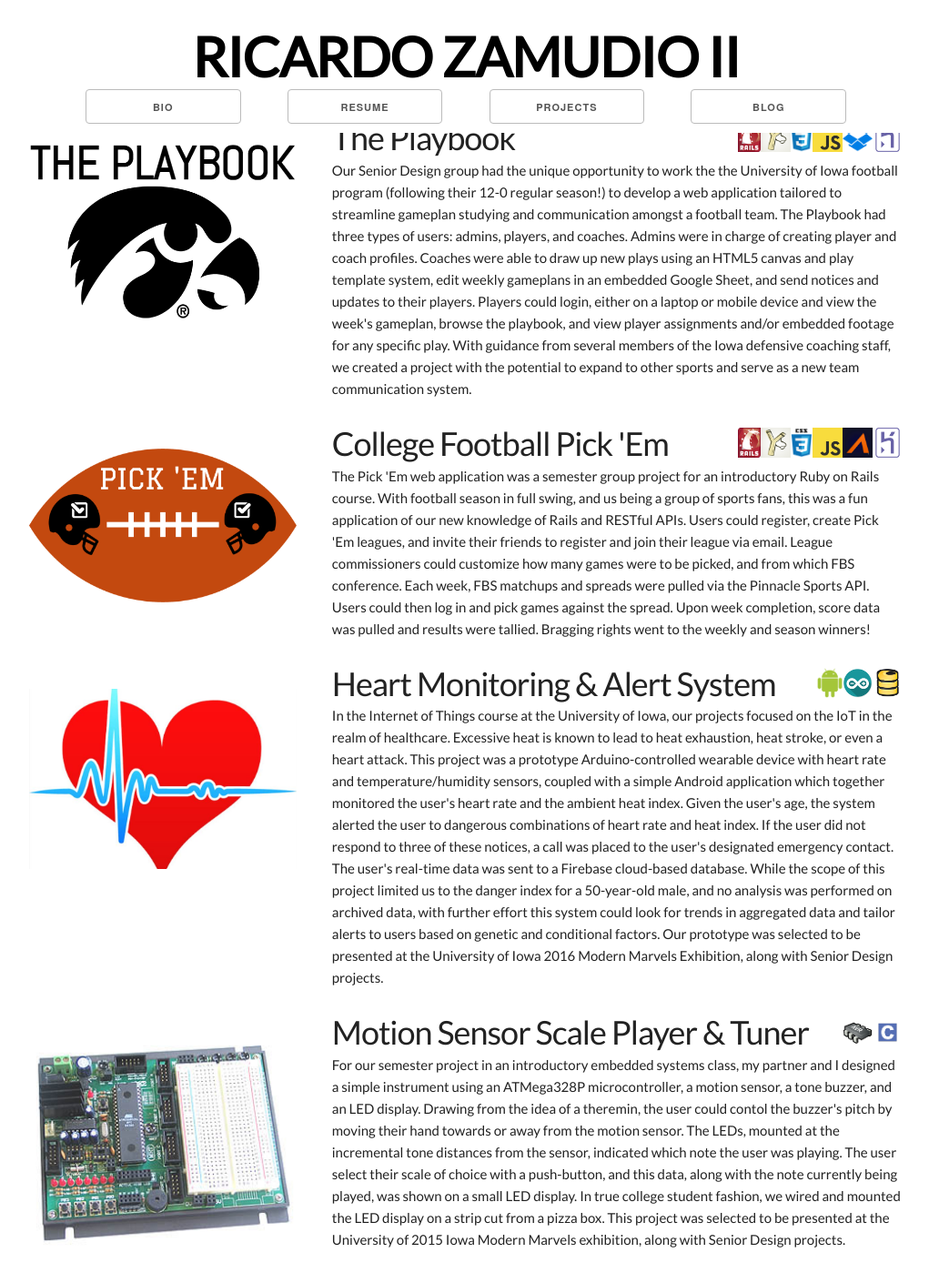
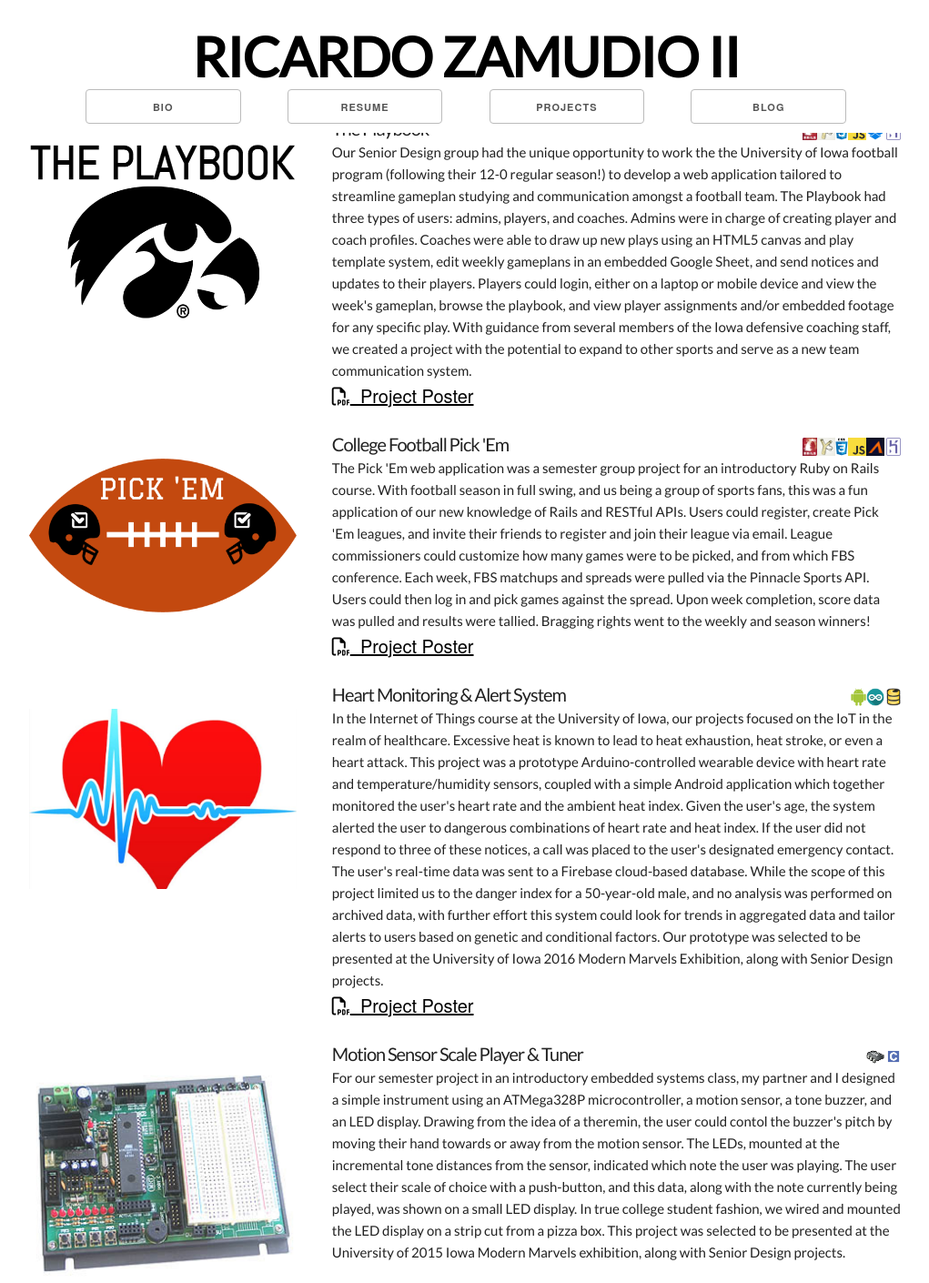
Before and after one commit to ricardozamudio/ricardozamudio.github.io, a Jekyll site: the page built from projects.html, in a window 1280 px wide. Shown: the whole page at 91% size, without its empty margins (128-1149 px from the left). Built offline with Jekyll 4.4.1, drawn with Linux system fonts in a browser that asks for light colours; nearby versions of some CDN libraries.

Commit message:
project posters, a few format fixes

```diff
--- a/_config.yml
+++ b/_config.yml
@@ -3,4 +3,3 @@ markdown: kramdown
 permalink: /blog/:year/:month/:day/:title
 baseurl: ""
 url: "https://ricardozamudio.github.io/"
-host: 0.0.0.0
--- a/_includes/picture.html
+++ b/_includes/picture.html
@@ -1,2 +1,2 @@
 
-<img src="/assets/main-pic.jpg" alt="My picture" class="img-circle" style="height:35vh;width:18vw">
+<img src="/assets/main-pic.jpg" alt="My picture" class="img-circle main-pic" style="width:100%;padding-left:7%;">
--- a/_includes/projects.html
+++ b/_includes/projects.html
@@ -3,59 +3,65 @@
 		<img src="/assets/playbook-logo.png" alt="pick em logo" style="height:10%;width:100%;padding-top:10%">
 	</div>
 	<div class="eight columns">
-		<h3 style="display:inline;">The Playbook</h3>
+		<h3 style="display:inline;" class="project-name">The Playbook</h3>
 		<img src="/assets/heroku-logo.png" class="tech-icon" alt="Heroku">
 		<img src="/assets/dropbox-logo.png" class="tech-icon" alt="Dropbox">
 		<img src="/assets/js-logo.jpg" class="tech-icon" alt="Javascript">
 		<img src="/assets/css-logo.png" class="tech-icon" alt="CSS">
 		<img src="/assets/haml-logo.png" class="tech-icon" alt="HAML">
 		<img src="/assets/ruby-on-rails-logo.png" class="tech-icon" alt="Ruby on Rails">
-		<p>
+		<p style="margin-bottom:0;">
 			Our Senior Design group had the unique opportunity to work the the University of Iowa football program (following their 12-0 regular season!) to develop a web application tailored to streamline gameplan studying and communication amongst a football team.  The Playbook had three types of users: admins, players, and coaches.  Admins were in charge of creating player and coach profiles.  Coaches were able to draw up new plays using an HTML5 canvas and play template system, edit weekly gameplans in an embedded Google Sheet, and send notices and updates to their players.  Players could login, either on a laptop or mobile device and view the week's gameplan, browse the playbook, and view player assignments and/or embedded footage for any specific play.  With guidance from several members of the Iowa defensive coaching staff, we created a project with the potential to expand to other sports and serve as a new team communication system.
 		</p>
-
+		<a href="/assets/playbook-poster.pdf" style="color:black;font-size:20px;"><i class="fa fa-file-pdf-o" style="font-size:20px" aria-hidden="true"></i>&nbsp;&nbsp;Project Poster</a>
+	</div>
 </div>
+<br />
 <div class="row">
 	<div class="four columns">
 		<img src="/assets/pickem-logo.png" alt="pick em logo" style="height:10%;width:100%;padding-top:10%">
 	</div>
 	<div class="eight columns">
-		<h3 style="display:inline;">College Football Pick 'Em</h3>
+		<h3 style="display:inline;" class="project-name">College Football Pick 'Em</h3>
 		<img src="/assets/heroku-logo.png" class="tech-icon" alt="Heroku">
 		<img src="/assets/pinnacle-sports-logo.png" class="tech-icon" alt="Pinnacle Sports">
 		<img src="/assets/js-logo.jpg" class="tech-icon" alt="Javascript">
 		<img src="/assets/css-logo.png" class="tech-icon" alt="CSS">
 		<img src="/assets/haml-logo.png" class="tech-icon" alt="HAML">
 		<img src="/assets/ruby-on-rails-logo.png" class="tech-icon" alt="Ruby on Rails">
-		<p>
+		<p style="margin-bottom:0;">
 			The Pick 'Em web application was a semester group project for an introductory Ruby on Rails course.  With football season in full swing, and us being a group of sports fans, this was a fun application of our new knowledge of Rails and RESTful APIs.  Users could register, create Pick 'Em leagues, and invite their friends to register and join their
 			league via email.  League commissioners could customize how many games were to be picked, and from which FBS conference.  Each week, FBS matchups and spreads were pulled via the Pinnacle Sports API.  Users could then log in and pick games against the spread.  Upon week completion, score data was pulled and results were tallied.  Bragging rights went to the weekly and season winners!
 		</p>
+		<a href="/assets/pickem-poster.pdf" style="color:black;font-size:20px;"><i class="fa fa-file-pdf-o" style="font-size:20px" aria-hidden="true"></i>&nbsp;&nbsp;Project Poster</a>
 	</div>
 </div>
+<br />
 <div class="row">
 	<div class="four columns">
 		<img src="/assets/heart-logo.jpg" alt="heart monitor logo" style="height:10%;width:100%;padding-top:10%">
 	</div>
 	<div class="eight columns">
-		<h3 style="display:inline;">Heart Monitoring &amp; Alert System</h3>
+		<h3 style="display:inline;" class="project-name">Heart Monitoring &amp; Alert System</h3>
 		<img src="/assets/firebase-logo.png" class="tech-icon" alt="Firebase">
 		<img src="/assets/arduino-logo.png" class="tech-icon" alt="Arduino">
 		<img src="/assets/android-logo.png" class="tech-icon" alt="Android">
-		<p>
+		<p style="margin-bottom:0;">
 			In the Internet of Things course at the University of Iowa, our projects focused on the IoT in the realm of healthcare.  Excessive heat is known to lead to heat exhaustion, heat stroke, or even a heart attack.  This project was a prototype Arduino-controlled wearable device with heart rate and temperature/humidity sensors, coupled with a simple Android application which together monitored the user's heart rate and the ambient heat index.  Given the user's age, the system alerted the user to dangerous combinations of heart rate and heat index.  If the user did not respond to three of these notices, a call was placed to the user's designated emergency contact.  The user's real-time data was sent to a Firebase cloud-based database.  While the scope of this project limited us to the danger index for a 50-year-old male, and no analysis was performed on archived data, with further effort this system could look for trends in aggregated data and tailor alerts to users based on genetic and conditional factors.  Our prototype was selected to be presented at the University of Iowa  2016 Modern Marvels Exhibition, along with Senior Design projects.
 		</p>
+		<a href="/assets/heart-monitor-poster.pdf" style="color:black;font-size:20px;"><i class="fa fa-file-pdf-o" style="font-size:20px" aria-hidden="true"></i>&nbsp;&nbsp;Project Poster</a>
 	</div>
 </div>
+<br />
 <div class="row">
 	<div class="four columns">
 		<img src="/assets/embedded-system.jpg" alt="heart monitor logo" style="height:10%;width:100%;padding-top:10%">
 	</div>
 	<div class="eight columns">
-		<h3 style="display:inline;margin-right:5%">Motion Sensor Scale Player &amp; Tuner</h3>
+		<h3 style="display:inline;" class="project-name">Motion Sensor Scale Player &amp; Tuner</h3>
 		<img src="/assets/c-logo.png" class="tech-icon" alt="C">
 		<img src="/assets/avr-logo.png" class="tech-icon" alt="AVR">
-		<p>
+		<p style="margin-bottom:0;">
 			For our semester project in an introductory embedded systems class, my partner and I designed a simple instrument using an ATMega328P microcontroller, a motion sensor, a tone buzzer, and an LED display.  Drawing from the idea of a theremin, the user could contol the buzzer's pitch by moving their hand towards or away from the motion sensor.  The LEDs, mounted at the incremental tone distances from the sensor, indicated which note the user was playing.  The user select their scale of choice with a push-button, and this data, along with the note currently being played, was shown on a small LED display. In true college student fashion, we wired and mounted the LED display on a strip cut from a pizza box.  This project was selected to be presented at the University of 2015 Iowa Modern Marvels exhibition, along with Senior Design projects.
 	</div>
 </div>
--- a/_includes/taglines_contact.html
+++ b/_includes/taglines_contact.html
@@ -1,6 +1,6 @@
 <div class="row">
-	<div class="six columns offset-by-three">
-		<h1 style="padding-left:5%;">Software engineer.&nbsp;&nbsp;Aspiring leader.</h1>
+	<div class="eight columns offset-by-three">
+		<h1 style="padding-left:2vw;">Software engineer.&nbsp;&nbsp;Aspiring leader.</h1>
 	</div>
 </div>
 <div class="row">
--- a/css/skeleton.css
+++ b/css/skeleton.css
@@ -47,7 +47,24 @@
     width: 100%;
     padding: 0;
     margin-top:15%; }
+
+  .tech-icon{
+    display:inline;
+    height:20px;
+    float:right;
+    padding-top:1%;
+  }
+
+  .project-name{
+    font-size:20px;
+  }
 }
+
+/* Mobile Landscape Size to Tablet Portrait (devices and browsers) */
+  @media only screen and (min-width: 480px) and (max-width: 767px) {}
+
+  /* Mobile Portrait Size to Mobile Landscape Size (devices and browsers) */
+  @media only screen and (max-width: 479px) {}
 
 /* For devices larger than 550px */
 @media (min-width: 550px) {
--- a/index.html
+++ b/index.html
@@ -3,7 +3,7 @@ layout: default
 title: Ricardo Zamudio II
 ---
 <div class="row" style="padding-top:5%;">
-	<div class="four columns offset-by-three" align="center" style="padding-left:4%;">
+	<div class="five columns offset-by-three" align="center" style="padding-left:4%;">
 		{% include picture.html %}
 	</div>
 </div>
```
Also changed, not shown: assets/main-pic.jpg, 3 other files.
